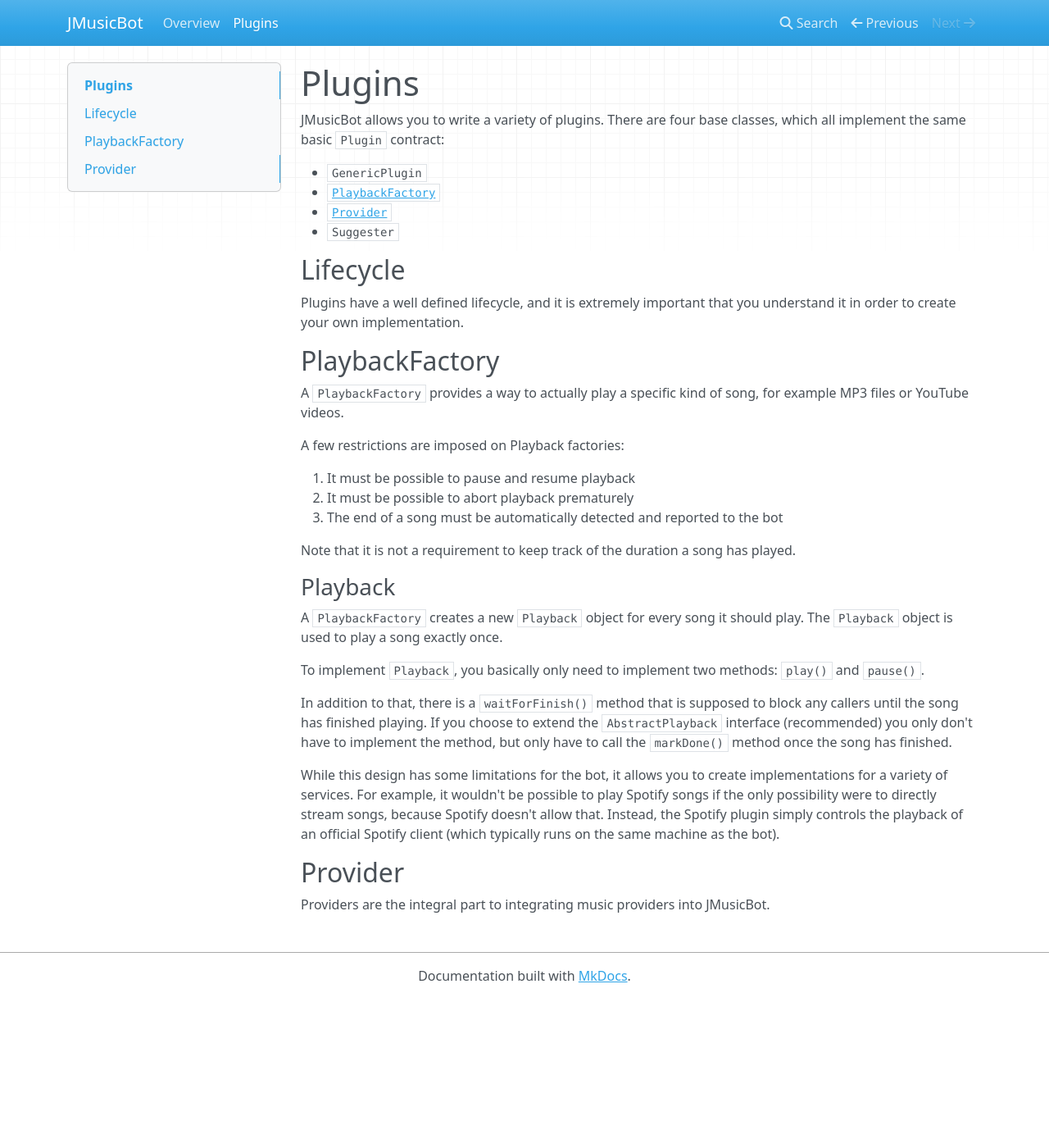
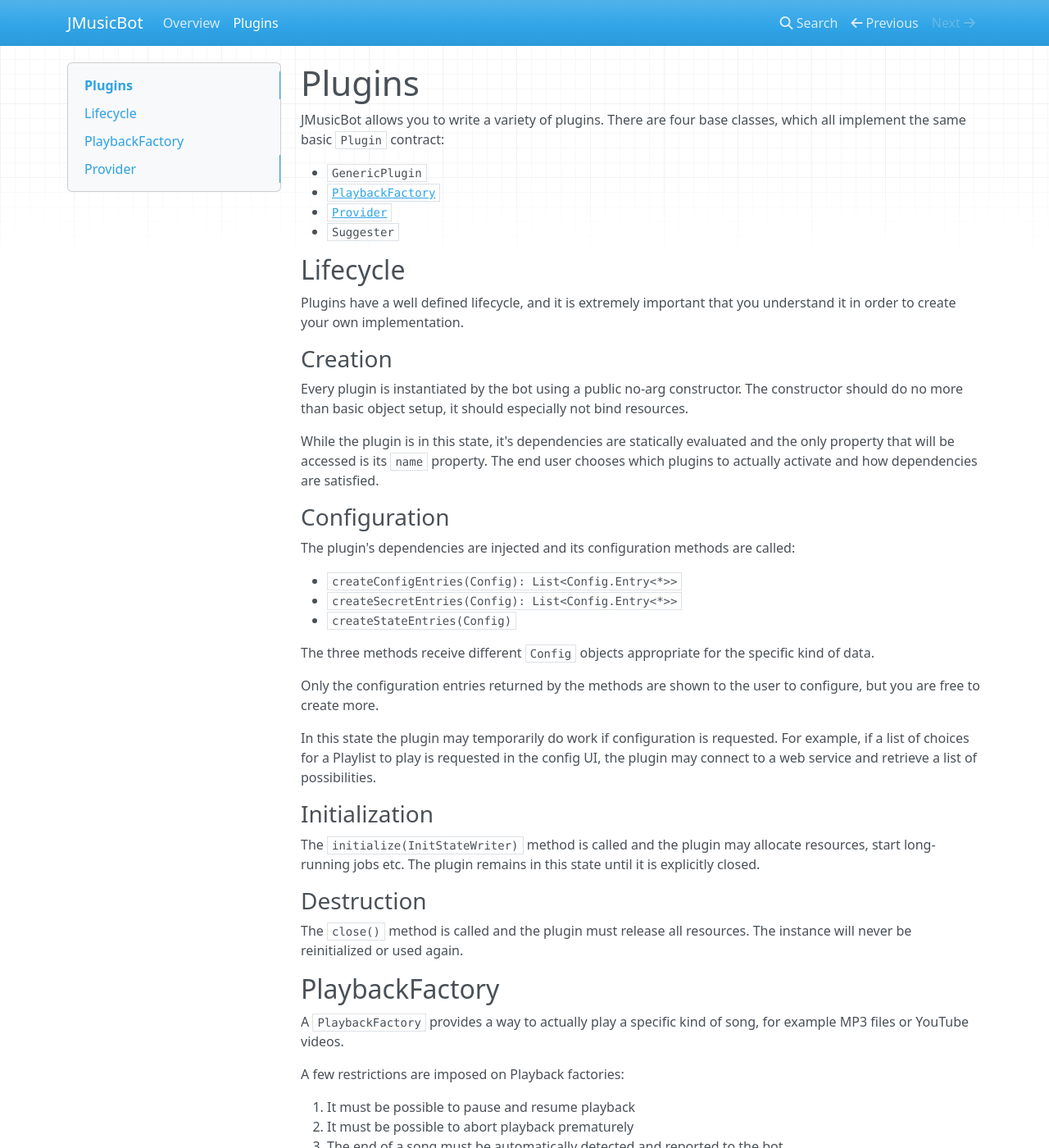
Before and after one commit to BjoernPetersen/MusicBot, an MkDocs documentation site: the page built from docs/plugins.md, in a window 1280 px wide and 1400 px high. Shown: the whole window at 82% size. Built offline with MkDocs 1.6.1, drawn with Linux system fonts in a browser that asks for light colours; nearby versions of some CDN libraries; some of the changed text lies outside the part shown.

Commit message:
Add some docs

```diff
--- a/docs/plugins.md
+++ b/docs/plugins.md
@@ -9,8 +9,45 @@ the same basic `Plugin` contract:
 - `Suggester`
 
 ## Lifecycle
+
 Plugins have a well defined lifecycle, and it is extremely important that you understand it in order
 to create your own implementation.
+
+### Creation
+
+Every plugin is instantiated by the bot using a public no-arg constructor.
+The constructor should do no more than basic object setup, it should especially not bind resources.
+
+While the plugin is in this state, it's dependencies are statically evaluated and the only property
+that will be accessed is its `name` property.
+The end user chooses which plugins to actually activate and how dependencies are satisfied.
+
+### Configuration
+
+The plugin's dependencies are injected and its configuration methods are called:
+
+- `createConfigEntries(Config): List<Config.Entry<*>>`
+- `createSecretEntries(Config): List<Config.Entry<*>>`
+- `createStateEntries(Config)`
+
+The three methods receive different `Config` objects appropriate for the specific kind of data.
+
+Only the configuration entries returned by the methods are shown to the user to configure, but you
+are free to create more.
+
+In this state the plugin may temporarily do work if configuration is requested. For example, if
+a list of choices for a Playlist to play is requested in the config UI, the plugin may connect to
+a web service and retrieve a list of possibilities.
+
+### Initialization
+
+The `initialize(InitStateWriter)` method is called and the plugin may allocate resources, start
+long-running jobs etc. The plugin remains in this state until it is explicitly closed.
+
+### Destruction
+
+The `close()` method is called and the plugin must release all resources. The instance will never be
+reinitialized or used again.
 
 ## PlaybackFactory
 
@@ -46,3 +83,9 @@ playback of an official Spotify client (which typically runs on the same machine
 ## Provider
 
 Providers are the integral part to integrating music providers into JMusicBot.
+They provide access to the songs of a specific source (Spotify, local hard disk, YouTube, etc.)
+by offering a `search` by query and a `lookup` by song ID.
+
+A provider also typically declares a [`PlaybackFactory`](#playbackfactory) dependency, which it
+delegates to whenever the `Playback` for a song is actually requested via
+the `getPlaybackSupplier()` method.
```
